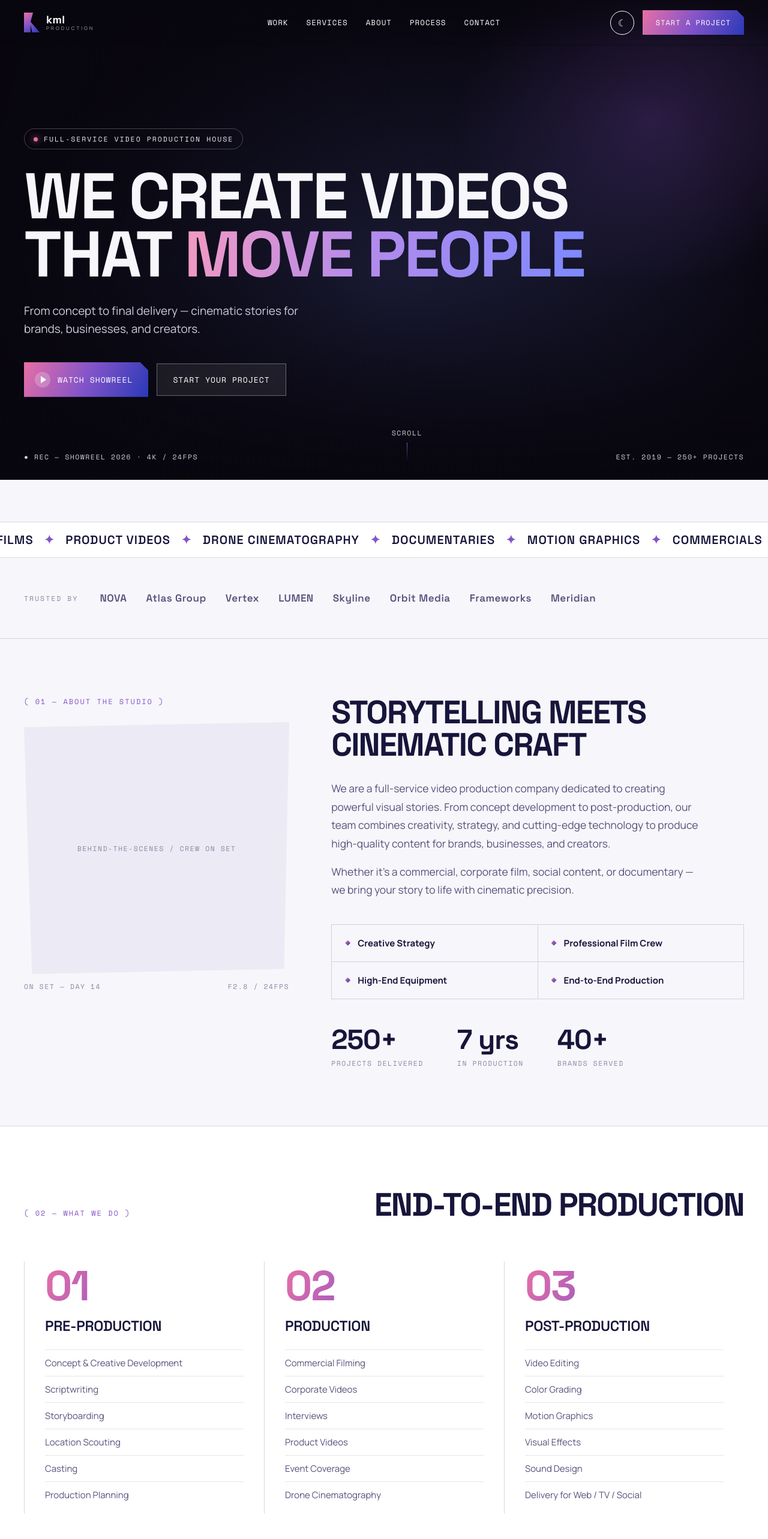
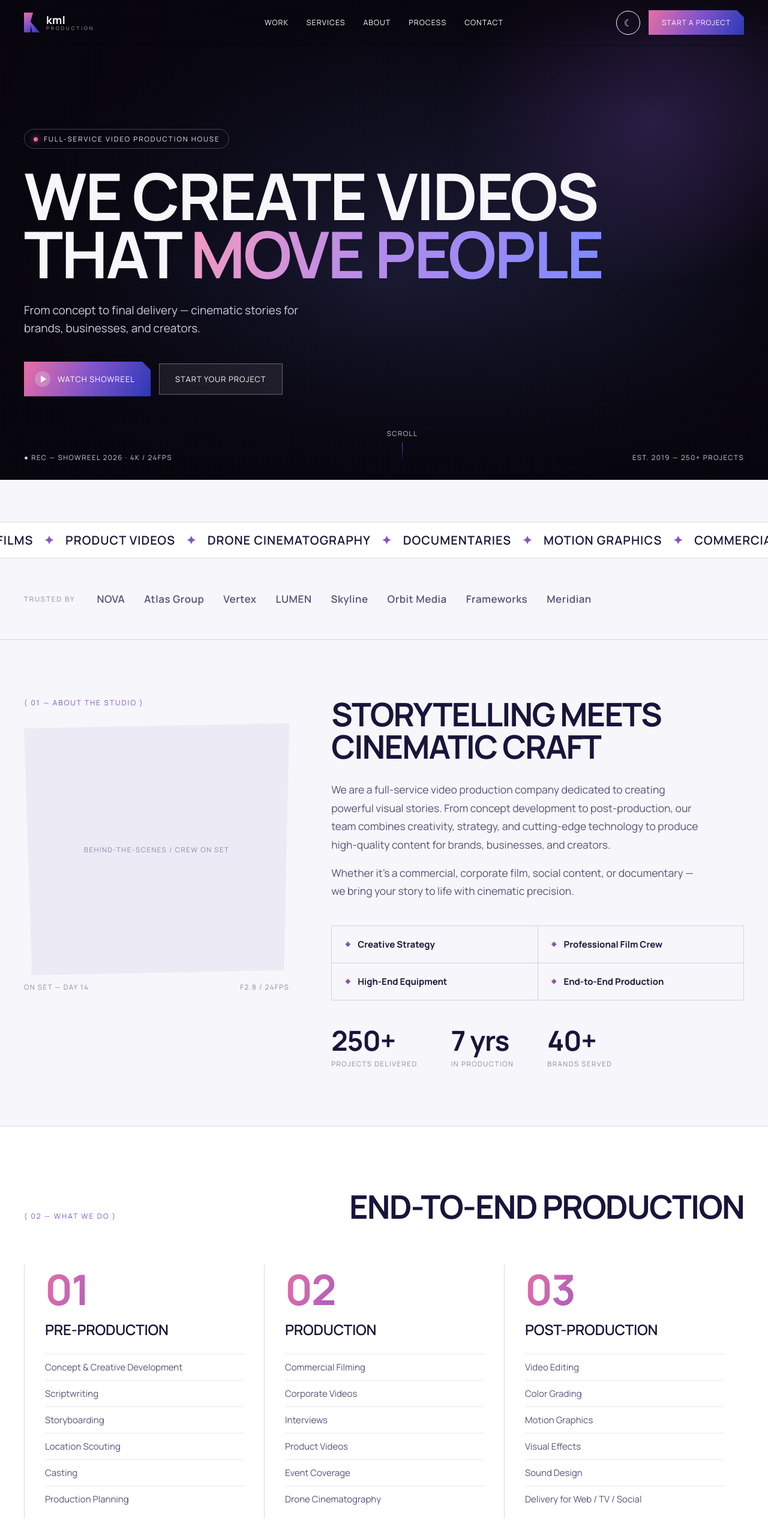
Before and after one commit to Dileeka11/Kasu-Media-Labs, a React (Vite) app in the folder frontend/: page / in a window 1280 px wide. Shown: the top 2566 px of the page at 60% size. Built offline with nearby package versions, Linux system fonts and the light colour scheme; no server answers.

Commit message:
feat: unify font usage across components by applying --ui-font variable

```diff
--- a/frontend/src/components/Layout.tsx
+++ b/frontend/src/components/Layout.tsx
@@ -83,7 +83,7 @@ export default function Layout() {
         >
           <KLogo gradient size={26} />
           <div style={{ lineHeight: 1 }}>
-            <div style={{ fontFamily: "'Space Grotesk'", fontWeight: 700, fontSize: 17 }}>kml</div>
+            <div style={{ fontFamily: 'var(--ui-font)', fontWeight: 700, fontSize: 17 }}>kml</div>
             <div style={{ fontSize: 8, letterSpacing: 3, color: 'var(--ink-2)', textTransform: 'uppercase' }}>Admin</div>
           </div>
         </a>
@@ -150,7 +150,7 @@ export default function Layout() {
               border: '1px solid rgba(23,21,58,.16)',
               borderRadius: 8,
               color: 'var(--ink-2)',
-              fontFamily: "'Space Mono', monospace",
+              fontFamily: 'var(--ui-font)',
               fontSize: 11.5,
               letterSpacing: 1,
               textTransform: 'uppercase',
--- a/frontend/src/index.css
+++ b/frontend/src/index.css
@@ -68,8 +68,8 @@ button { cursor: pointer; }
   min-height: 100vh;
   background: var(--sbg);
   color: var(--sink);
-  /* Follows the studio font chosen in admin Settings (Space Grotesk display
-     headings and Space Mono labels keep their own families as accents). */
+  /* Follows the studio font chosen in admin Settings — applied uniformly
+     across the whole site, including headings and labels. */
   font-family: var(--ui-font);
 }
 
@@ -121,13 +121,13 @@ button { cursor: pointer; }
 }
 
 .site-mono {
-  font-family: 'Space Mono', monospace;
+  font-family: var(--ui-font);
   letter-spacing: 1.5px;
   text-transform: uppercase;
 }
 
 .site-h2 {
-  font-family: 'Space Grotesk', sans-serif;
+  font-family: var(--ui-font);
   font-weight: 700;
   font-size: 54px;
   letter-spacing: -1.8px;
@@ -136,7 +136,7 @@ button { cursor: pointer; }
 }
 
 .site-kicker {
-  font-family: 'Space Mono', monospace;
+  font-family: var(--ui-font);
   font-size: 12px;
   letter-spacing: 2px;
   text-transform: uppercase;
@@ -167,7 +167,7 @@ button { cursor: pointer; }
 
 /* ---------- Typography helpers ---------- */
 .k-mono {
-  font-family: 'Space Mono', monospace;
+  font-family: var(--ui-font);
   font-size: 11px;
   letter-spacing: 1.5px;
   text-transform: uppercase;
@@ -175,7 +175,7 @@ button { cursor: pointer; }
 }
 
 .k-h {
-  font-family: 'Space Grotesk', sans-serif;
+  font-family: var(--ui-font);
   font-weight: 700;
   text-transform: uppercase;
   margin: 0;
@@ -196,7 +196,7 @@ button { cursor: pointer; }
 /* ---------- Inputs ---------- */
 .k-label {
   display: block;
-  font-family: 'Space Mono', monospace;
+  font-family: var(--ui-font);
   font-size: 11px;
   letter-spacing: 1.5px;
   text-transform: uppercase;
@@ -230,7 +230,7 @@ select.k-input { appearance: none; cursor: pointer; }
   background: var(--grad);
   border: none;
   color: #fff;
-  font-family: 'Space Mono', monospace;
+  font-family: var(--ui-font);
   font-size: 12px;
   letter-spacing: 1px;
   text-transform: uppercase;
@@ -248,7 +248,7 @@ select.k-input { appearance: none; cursor: pointer; }
   background: #fff;
   border: 1px solid rgba(23, 21, 58, 0.28);
   color: var(--ink);
-  font-family: 'Space Mono', monospace;
+  font-family: var(--ui-font);
   font-size: 12px;
   letter-spacing: 1px;
   text-transform: uppercase;
--- a/frontend/src/pages/Categories.tsx
+++ b/frontend/src/pages/Categories.tsx
@@ -77,8 +77,8 @@ export default function Categories() {
         {filtered.map((c) => (
           <div key={c.id} className="k-card" style={{ padding: 22, display: 'flex', alignItems: 'center', justifyContent: 'space-between' }}>
             <div>
-              <div style={{ fontFamily: "'Space Grotesk'", fontWeight: 600, fontSize: 18, marginBottom: 5 }}>{c.name}</div>
-              <div style={{ fontFamily: "'Space Mono', monospace", fontSize: 12, color: 'var(--ink-3)' }}>
+              <div style={{ fontFamily: 'var(--ui-font)', fontWeight: 600, fontSize: 18, marginBottom: 5 }}>{c.name}</div>
+              <div style={{ fontFamily: 'var(--ui-font)', fontSize: 12, color: 'var(--ink-3)' }}>
                 /{c.slug} · {c.projects_count ?? 0} projects
               </div>
             </div>
--- a/frontend/src/pages/Dashboard.tsx
+++ b/frontend/src/pages/Dashboard.tsx
@@ -33,7 +33,7 @@ export default function Dashboard() {
         {stats.map((s) => (
           <div key={s.label} className="k-card" style={{ padding: 22 }}>
             <div className="k-mono" style={{ marginBottom: 14 }}>{s.label}</div>
-            <div style={{ fontFamily: "'Space Grotesk'", fontWeight: 700, fontSize: 36, lineHeight: 1, letterSpacing: -1, marginBottom: 10 }}>
+            <div style={{ fontFamily: 'var(--ui-font)', fontWeight: 700, fontSize: 36, lineHeight: 1, letterSpacing: -1, marginBottom: 10 }}>
               {s.value}
             </div>
             <div style={{ fontSize: 12.5, color: 'var(--ink-2)' }}>{s.delta}</div>
@@ -46,7 +46,7 @@ export default function Dashboard() {
             <h3 className="k-h" style={{ fontWeight: 600, fontSize: 17 }}>Views — last 30 days</h3>
             <span
               style={{
-                fontFamily: "'Space Mono', monospace",
+                fontFamily: 'var(--ui-font)',
                 fontSize: 12,
                 color: data.views_delta >= 0 ? 'var(--green)' : 'var(--red)',
                 fontWeight: 700,
--- a/frontend/src/pages/Inquiries.tsx
+++ b/frontend/src/pages/Inquiries.tsx
@@ -66,9 +66,9 @@ export default function Inquiries() {
           <div style={{ display: 'flex', alignItems: 'center', gap: 20, flex: 'none' }}>
             <div style={{ textAlign: 'right' }}>
               <div style={{ fontSize: 13, fontWeight: 700, color: 'var(--ink)' }}>{q.type}</div>
-              <div style={{ fontFamily: "'Space Mono', monospace", fontSize: 11.5, color: 'var(--ink-3)' }}>{q.budget}</div>
+              <div style={{ fontFamily: 'var(--ui-font)', fontSize: 11.5, color: 'var(--ink-3)' }}>{q.budget}</div>
             </div>
-            <div style={{ fontFamily: "'Space Mono', monospace", fontSize: 11.5, color: 'var(--ink-3)', width: 56, textAlign: 'right' }}>
+            <div style={{ fontFamily: 'var(--ui-font)', fontSize: 11.5, color: 'var(--ink-3)', width: 56, textAlign: 'right' }}>
               {relTimeShort(q.created_at)}
             </div>
             <button
@@ -78,7 +78,7 @@ export default function Inquiries() {
                 background: '#fff',
                 border: '1px solid #17153A',
                 color: '#17153A',
-                fontFamily: "'Space Mono', monospace",
+                fontFamily: 'var(--ui-font)',
                 fontSize: 11.5,
                 letterSpacing: 1,
                 textTransform: 'uppercase',
--- a/frontend/src/pages/Login.tsx
+++ b/frontend/src/pages/Login.tsx
@@ -81,7 +81,7 @@ export default function Login() {
           <div style={{ display: 'flex', alignItems: 'center', gap: 11, position: 'relative' }}>
             <KLogo size={28} />
             <div style={{ lineHeight: 1 }}>
-              <div style={{ fontFamily: "'Space Grotesk'", fontWeight: 700, fontSize: 19 }}>kml</div>
+              <div style={{ fontFamily: 'var(--ui-font)', fontWeight: 700, fontSize: 19 }}>kml</div>
               <div style={{ fontSize: 8, letterSpacing: 3, opacity: 0.85, textTransform: 'uppercase' }}>Production</div>
             </div>
           </div>
@@ -157,7 +157,7 @@ export default function Login() {
               background: 'var(--bg)',
               border: '1px dashed rgba(23,21,58,.2)',
               borderRadius: 4,
-              fontFamily: "'Space Mono', monospace",
+              fontFamily: 'var(--ui-font)',
               fontSize: 11.5,
               color: 'var(--ink-3)',
               lineHeight: 1.6,
--- a/frontend/src/pages/Settings.tsx
+++ b/frontend/src/pages/Settings.tsx
@@ -79,7 +79,7 @@ export default function Settings() {
               {busy ? 'Saving…' : 'Save changes'}
             </button>
             {saved && (
-              <span style={{ fontFamily: "'Space Mono', monospace", fontSize: 12, color: 'var(--green)', fontWeight: 700 }}>✓ Saved</span>
+              <span style={{ fontFamily: 'var(--ui-font)', fontSize: 12, color: 'var(--green)', fontWeight: 700 }}>✓ Saved</span>
             )}
           </div>
         </div>
--- a/frontend/src/pages/Site.tsx
+++ b/frontend/src/pages/Site.tsx
@@ -80,7 +80,7 @@ function Placeholder({ label, style }: { label: string; style?: CSSProperties })
         display: 'grid',
         placeItems: 'center',
         color: 'var(--sfaint)',
-        fontFamily: "'Space Mono', monospace",
+        fontFamily: 'var(--ui-font)',
         fontSize: 11.5,
         letterSpacing: 1.5,
         textTransform: 'uppercase',
@@ -150,7 +150,7 @@ export default function Site() {
     }
   };
 
-  const mono: CSSProperties = { fontFamily: "'Space Mono', monospace" };
+  const mono: CSSProperties = { fontFamily: 'var(--ui-font)' };
   const embed = activeVideo ? embedUrl(activeVideo.video_url) : null;
 
   return (
@@ -160,7 +160,7 @@ export default function Site() {
         <div style={{ display: 'flex', alignItems: 'center', gap: 11 }}>
           <KLogo gradient size={26} />
           <div style={{ lineHeight: 1, color: 'var(--navfg)' }}>
-            <div style={{ fontFamily: "'Space Grotesk'", fontWeight: 700, fontSize: 18, letterSpacing: 0.4 }}>kml</div>
+            <div style={{ fontFamily: 'var(--ui-font)', fontWeight: 700, fontSize: 18, letterSpacing: 0.4 }}>kml</div>
             <div style={{ fontSize: 8, letterSpacing: 3, opacity: 0.65, textTransform: 'uppercase', marginTop: 1 }}>Production</div>
           </div>
         </div>
@@ -204,7 +204,7 @@ export default function Site() {
             <span style={{ width: 7, height: 7, borderRadius: '50%', background: '#E86FA6', boxShadow: '0 0 12px #E86FA6', animation: 'kmlbob 2.4s ease-in-out infinite' }} />
             Full-Service Video Production House
           </div>
-          <h1 style={{ fontFamily: "'Space Grotesk'", fontWeight: 700, textTransform: 'uppercase', letterSpacing: -3, lineHeight: 0.9, margin: 0, fontSize: 'clamp(56px,8.4vw,116px)', maxWidth: '14ch' }}>
+          <h1 style={{ fontFamily: 'var(--ui-font)', fontWeight: 700, textTransform: 'uppercase', letterSpacing: -3, lineHeight: 0.9, margin: 0, fontSize: 'clamp(56px,8.4vw,116px)', maxWidth: '14ch' }}>
             We Create Videos That{' '}
             <span style={{ background: 'linear-gradient(100deg,#F49AC1,#B48BEB 45%,#7C89FF)', WebkitBackgroundClip: 'text', backgroundClip: 'text', color: 'transparent' }}>Move People</span>
           </h1>
@@ -245,7 +245,7 @@ export default function Site() {
       <div style={{ marginTop: 70, borderTop: '1px solid var(--sline-16)', borderBottom: '1px solid var(--sline-16)', overflow: 'hidden', padding: '16px 0', background: 'var(--ssurface)' }}>
         <div style={{ display: 'flex', width: 'max-content', animation: 'kmlticker 30s linear infinite' }}>
           {[...tickerItems, ...tickerItems].map((t, i) => (
-            <span key={i} style={{ fontFamily: "'Space Grotesk'", fontWeight: 600, fontSize: 20, textTransform: 'uppercase', letterSpacing: 1, whiteSpace: 'nowrap', paddingRight: 18 }}>
+            <span key={i} style={{ fontFamily: 'var(--ui-font)', fontWeight: 600, fontSize: 20, textTransform: 'uppercase', letterSpacing: 1, whiteSpace: 'nowrap', paddingRight: 18 }}>
               {t}
               <span style={{ color: '#8354C9', paddingLeft: 18 }}>✦</span>
             </span>
@@ -258,7 +258,7 @@ export default function Site() {
         <span style={{ ...mono, fontSize: 11.5, letterSpacing: 2, textTransform: 'uppercase', color: 'var(--sfaint)', flex: 'none' }}>Trusted by</span>
         <div style={{ display: 'flex', gap: 32, flexWrap: 'wrap', alignItems: 'center' }}>
           {clients.map((c) => (
-            <span key={c} style={{ fontFamily: "'Space Grotesk'", fontWeight: 600, fontSize: 17, color: 'var(--smuted)', letterSpacing: 0.5 }}>
+            <span key={c} style={{ fontFamily: 'var(--ui-font)', fontWeight: 600, fontSize: 17, color: 'var(--smuted)', letterSpacing: 0.5 }}>
               {c}
             </span>
           ))}
@@ -299,7 +299,7 @@ export default function Site() {
                 ['40+', 'Brands served'],
               ].map(([v, l]) => (
                 <div key={l}>
-                  <div style={{ fontFamily: "'Space Grotesk'", fontWeight: 700, fontSize: 46, lineHeight: 1, letterSpacing: -1 }}>{v}</div>
+                  <div style={{ fontFamily: 'var(--ui-font)', fontWeight: 700, fontSize: 46, lineHeight: 1, letterSpacing: -1 }}>{v}</div>
                   <div style={{ ...mono, fontSize: 11.5, letterSpacing: 1.5, textTransform: 'uppercase', color: 'var(--sfaint)', marginTop: 8 }}>{l}</div>
                 </div>
               ))}
@@ -318,10 +318,10 @@ export default function Site() {
           <div style={{ display: 'grid', gridTemplateColumns: 'repeat(3,1fr)' }}>
             {services.map((s) => (
               <div key={s.phase} style={{ borderLeft: '1px solid var(--sline-16)', padding: '6px 34px 10px' }}>
-                <div style={{ fontFamily: "'Space Grotesk'", fontWeight: 700, fontSize: 70, lineHeight: 1, letterSpacing: -2, background: 'linear-gradient(120deg,#E86FA6,#8354C9 55%,#2B39B8)', WebkitBackgroundClip: 'text', backgroundClip: 'text', color: 'transparent', marginBottom: 16 }}>
+                <div style={{ fontFamily: 'var(--ui-font)', fontWeight: 700, fontSize: 70, lineHeight: 1, letterSpacing: -2, background: 'linear-gradient(120deg,#E86FA6,#8354C9 55%,#2B39B8)', WebkitBackgroundClip: 'text', backgroundClip: 'text', color: 'transparent', marginBottom: 16 }}>
                   {s.phase}
                 </div>
-                <h3 style={{ fontFamily: "'Space Grotesk'", fontWeight: 600, fontSize: 24, textTransform: 'uppercase', letterSpacing: -0.3, margin: '0 0 24px' }}>{s.tag}</h3>
+                <h3 style={{ fontFamily: 'var(--ui-font)', fontWeight: 600, fontSize: 24, textTransform: 'uppercase', letterSpacing: -0.3, margin: '0 0 24px' }}>{s.tag}</h3>
                 <div style={{ display: 'flex', flexDirection: 'column' }}>
                   {s.items.map((it) => (
                     <div key={it} style={{ fontSize: 15, color: 'var(--smuted)', padding: '11px 0', borderTop: '1px solid var(--sline-1)' }}>
@@ -377,7 +377,7 @@ export default function Site() {
               >
                 <div style={{ ...mono, fontSize: 14, color: 'var(--sfaint)' }}>{String(i + 1).padStart(2, '0')}</div>
                 <div>
-                  <div style={{ fontFamily: "'Space Grotesk'", fontWeight: 700, fontSize: 34, letterSpacing: -1, textTransform: 'uppercase', lineHeight: 1.05 }}>{p.title}</div>
+                  <div style={{ fontFamily: 'var(--ui-font)', fontWeight: 700, fontSize: 34, letterSpacing: -1, textTransform: 'uppercase', lineHeight: 1.05 }}>{p.title}</div>
                   <div style={{ ...mono, fontSize: 12, letterSpacing: 1, textTransform: 'uppercase', color: 'var(--sfaint)', marginTop: 8 }}>
                     {p.client ?? '—'} — {p.duration ?? '—'}
                   </div>
@@ -414,7 +414,7 @@ export default function Site() {
               <div style={{ position: 'absolute', left: 44, bottom: 40, right: 44, pointerEvents: 'none', display: 'flex', alignItems: 'flex-end', justifyContent: 'space-between', gap: 20, flexWrap: 'wrap' }}>
                 <div>
                   <div style={{ ...mono, fontSize: 11.5, letterSpacing: 1.5, textTransform: 'uppercase', color: '#C9A8FF', marginBottom: 12 }}>● Now playing — Featured</div>
-                  <div style={{ fontFamily: "'Space Grotesk'", fontWeight: 700, fontSize: 44, letterSpacing: -1.4, textTransform: 'uppercase', lineHeight: 1 }}>{featured.title}</div>
+                  <div style={{ fontFamily: 'var(--ui-font)', fontWeight: 700, fontSize: 44, letterSpacing: -1.4, textTransform: 'uppercase', lineHeight: 1 }}>{featured.title}</div>
                   <div style={{ ...mono, fontSize: 12.5, letterSpacing: 1, textTransform: 'uppercase', color: '#B4B1C9', marginTop: 8 }}>
                     {featured.client ?? '—'} — {featured.duration ?? '—'}
                   </div>
@@ -442,7 +442,7 @@ export default function Site() {
                   <span style={{ borderLeft: '15px solid #fff', borderTop: '9px solid transparent', borderBottom: '9px solid transparent', marginLeft: 4 }} />
                 </div>
                 <div style={{ position: 'absolute', left: 16, bottom: 14, right: 16, pointerEvents: 'none' }}>
-                  <div style={{ fontFamily: "'Space Grotesk'", fontWeight: 600, fontSize: 19, textTransform: 'uppercase', lineHeight: 1.05 }}>{v.title}</div>
+                  <div style={{ fontFamily: 'var(--ui-font)', fontWeight: 600, fontSize: 19, textTransform: 'uppercase', lineHeight: 1.05 }}>{v.title}</div>
                   <div style={{ ...mono, fontSize: 11, letterSpacing: 1, textTransform: 'uppercase', color: '#B4B1C9', marginTop: 5 }}>{v.client ?? '—'}</div>
                 </div>
               </div>
@@ -465,7 +465,7 @@ export default function Site() {
             {processSteps.map((s) => (
               <div key={s.n}>
                 <div style={{ ...mono, fontSize: 12, letterSpacing: 1.5, color: '#85829B', marginBottom: 14 }}>TC {s.tc}:00</div>
-                <h4 style={{ fontFamily: "'Space Grotesk'", fontWeight: 700, fontSize: 24, textTransform: 'uppercase', margin: '0 0 12px' }}>
+                <h4 style={{ fontFamily: 'var(--ui-font)', fontWeight: 700, fontSize: 24, textTransform: 'uppercase', margin: '0 0 12px' }}>
                   {s.n} — {s.t}
                 </h4>
                 <p style={{ fontSize: 14.5, lineHeight: 1.6, color: '#B4B1C9', margin: 0 }}>{s.d}</p>
@@ -479,7 +479,7 @@ export default function Site() {
       <section style={{ borderTop: '1px solid var(--sline-16)' }}>
         <div style={{ maxWidth: 1100, margin: '0 auto', padding: '110px 40px', textAlign: 'center' }}>
           <div className="site-kicker" style={{ marginBottom: 34 }}>( 06 — What clients say )</div>
-          <p style={{ fontFamily: "'Space Grotesk'", fontWeight: 600, fontSize: 40, lineHeight: 1.25, letterSpacing: -1, margin: '0 0 36px' }}>
+          <p style={{ fontFamily: 'var(--ui-font)', fontWeight: 600, fontSize: 40, lineHeight: 1.25, letterSpacing: -1, margin: '0 0 36px' }}>
             “The team transformed our idea into an incredible commercial. The production quality was{' '}
             <span style={{ background: 'linear-gradient(100deg,#E86FA6,#8354C9 45%,#2B39B8)', WebkitBackgroundClip: 'text', backgroundClip: 'text', color: 'transparent' }}>outstanding</span>.”
           </p>
@@ -527,7 +527,7 @@ export default function Site() {
       {/* CTA */}
       <section style={{ borderTop: '1px solid var(--sline-16)', padding: '80px 40px' }}>
         <div style={{ maxWidth: 1360, margin: '0 auto', background: 'linear-gradient(115deg,#E86FA6,#8354C9 45%,#2B39B8)', clipPath: 'polygon(0 6%, 100% 0, 100% 94%, 0 100%)', padding: '110px 60px', textAlign: 'center', color: '#fff' }}>
-          <h2 style={{ fontFamily: "'Space Grotesk'", fontWeight: 700, fontSize: 64, letterSpacing: -2, textTransform: 'uppercase', lineHeight: 0.98, margin: '0 0 20px' }}>Let's create something amazing</h2>
+          <h2 style={{ fontFamily: 'var(--ui-font)', fontWeight: 700, fontSize: 64, letterSpacing: -2, textTransform: 'uppercase', lineHeight: 0.98, margin: '0 0 20px' }}>Let's create something amazing</h2>
           <p style={{ fontSize: 18, margin: '0 0 40px', opacity: 0.92 }}>Have a project in mind? Let's bring your vision to life.</p>
           <div style={{ display: 'flex', gap: 14, justifyContent: 'center', flexWrap: 'wrap' }}>
             <button onClick={scrollToContact} className="clip-btn-lg" style={{ padding: '17px 30px', background: 'var(--sink)', border: 'none', color: 'var(--sbg)', ...mono, fontSize: 13, letterSpacing: 1, textTransform: 'uppercase' }}>
@@ -613,7 +613,7 @@ export default function Site() {
           <div style={{ display: 'flex', alignItems: 'center', gap: 11 }}>
             <KLogo gradient size={24} />
             <div style={{ lineHeight: 1 }}>
-              <div style={{ fontFamily: "'Space Grotesk'", fontWeight: 700, fontSize: 16 }}>kml</div>
+              <div style={{ fontFamily: 'var(--ui-font)', fontWeight: 700, fontSize: 16 }}>kml</div>
               <div style={{ fontSize: 8, letterSpacing: 3, color: 'var(--smuted)', textTransform: 'uppercase' }}>Production</div>
             </div>
           </div>
@@ -646,7 +646,7 @@ export default function Site() {
             <div style={{ display: 'flex', alignItems: 'flex-end', justifyContent: 'space-between', gap: 16, marginBottom: 14, color: '#F7F6FB' }}>
               <div>
                 <div style={{ ...mono, fontSize: 11.5, letterSpacing: 1.5, textTransform: 'uppercase', color: '#C9A8FF', marginBottom: 8 }}>● Now playing</div>
-                <div style={{ fontFamily: "'Space Grotesk'", fontWeight: 700, fontSize: 30, letterSpacing: -1, textTransform: 'uppercase', lineHeight: 1 }}>{activeVideo.title}</div>
+                <div style={{ fontFamily: 'var(--ui-font)', fontWeight: 700, fontSize: 30, letterSpacing: -1, textTransform: 'uppercase', lineHeight: 1 }}>{activeVideo.title}</div>
                 <div style={{ ...mono, fontSize: 12, letterSpacing: 1, textTransform: 'uppercase', color: '#B4B1C9', marginTop: 6 }}>
                   {activeVideo.client ?? '—'} — {activeVideo.duration ?? '—'}
                 </div>
```
Also changed, not shown: frontend/src/font.ts (+4 -4 lines).
